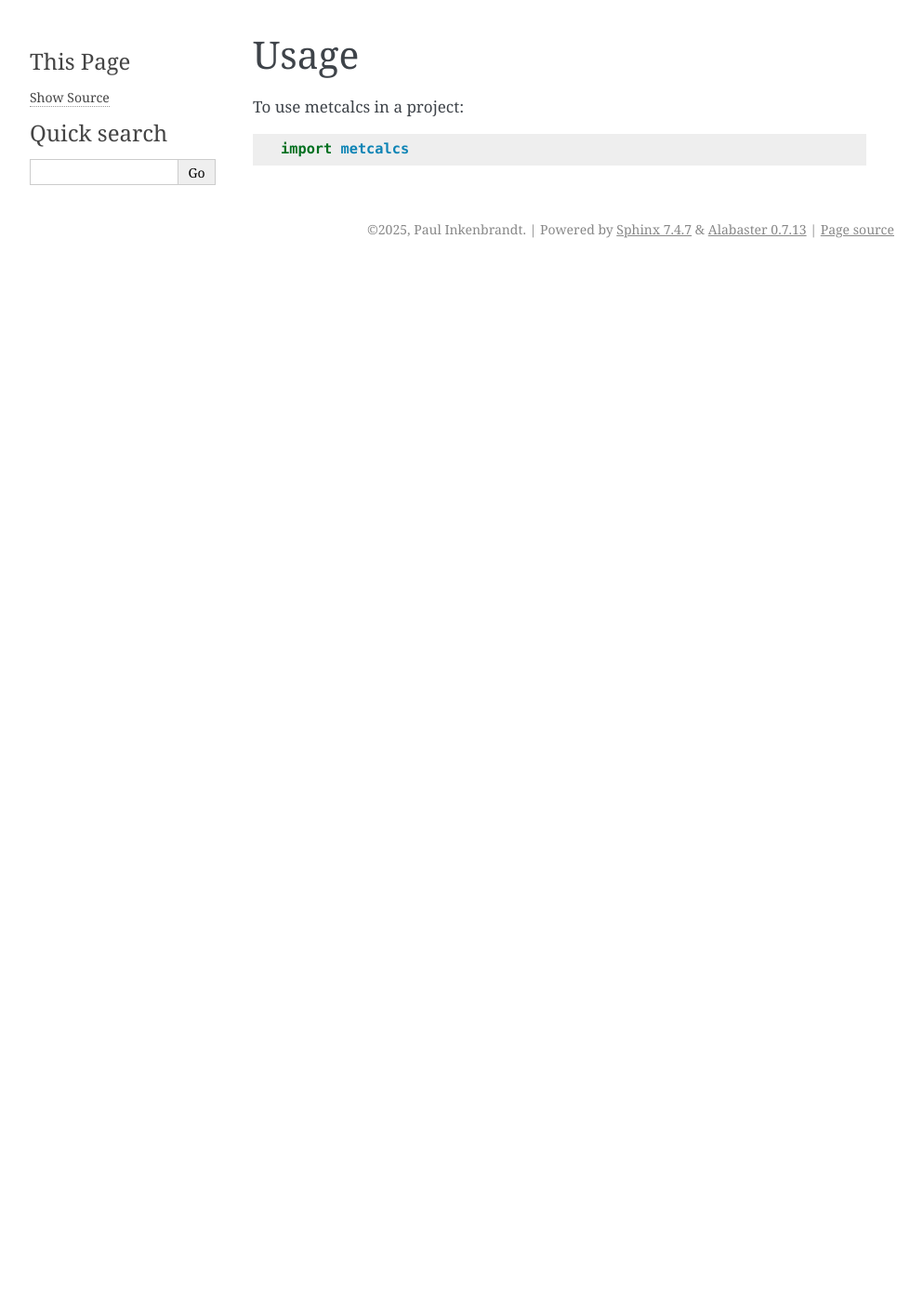
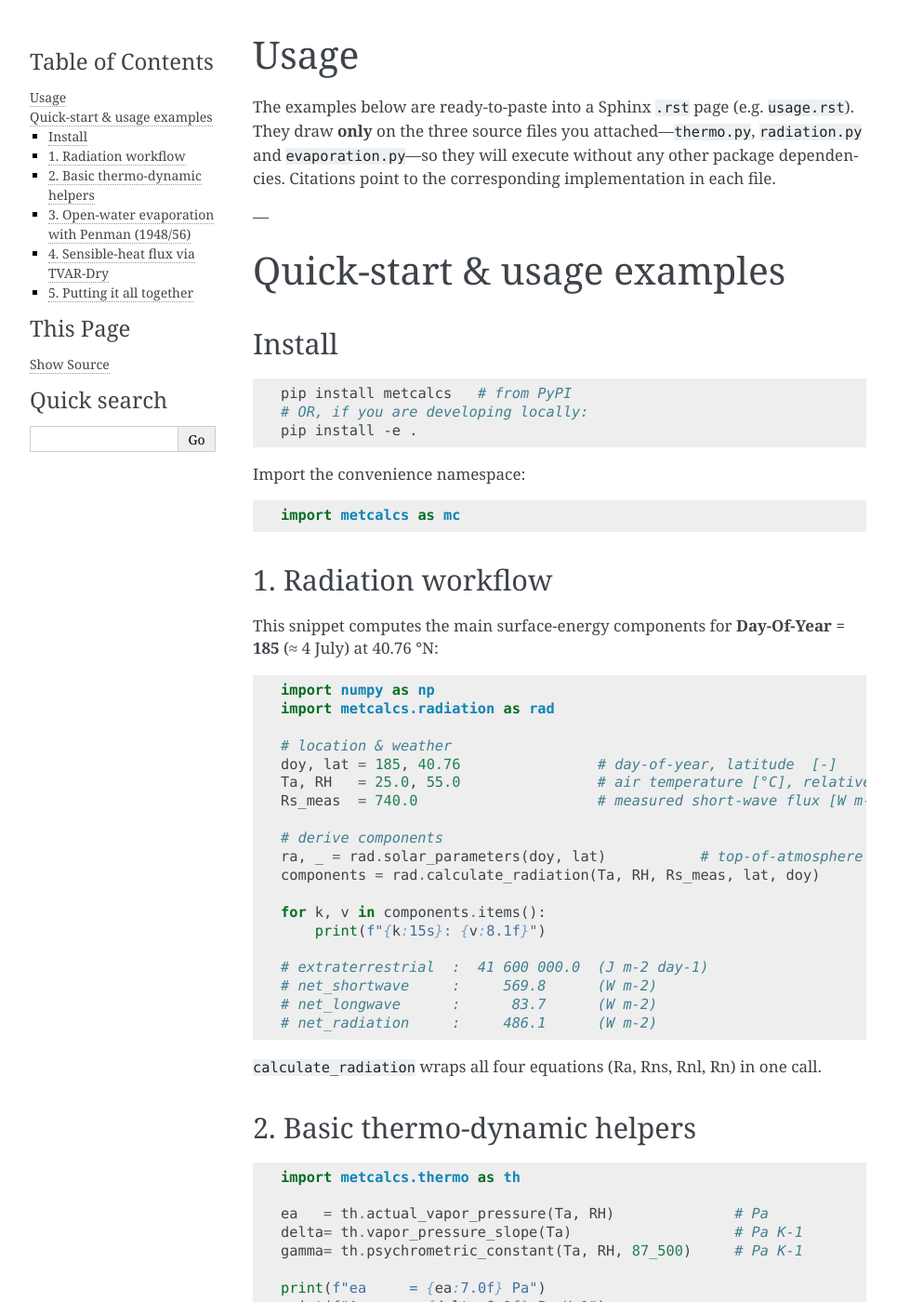
Before and after one commit to inkenbrandt/metcalcs, a Sphinx documentation site: the page built from docs/usage.rst, in a window 1280 px wide and 1400 px high. Shown: the whole window at 93% size, without its empty margins (148-1141 px from the left). Built offline with Sphinx 7.4.7, drawn with Linux system fonts in a browser that asks for light colours; some of the changed text lies outside the part shown.

Commit message:
Added Usage Documentation

```diff
--- a/docs/usage.rst
+++ b/docs/usage.rst
@@ -2,6 +2,163 @@
 Usage
 =====
 
-To use metcalcs in a project::
+The examples below are ready-to-paste into a Sphinx ``.rst`` page (e.g. ``usage.rst``).
+They draw **only** on the three source files you attached—``thermo.py``, ``radiation.py`` and ``evaporation.py``—so they will execute without any other package dependencies.
+Citations point to the corresponding implementation in each file.
 
-    import metcalcs
+---
+
+.. _metcalcs_examples:
+
+==============================
+Quick-start & usage examples
+==============================
+
+.. currentmodule:: metcalcs
+
+Install
+-------
+
+.. code-block:: bash
+
+   pip install metcalcs   # from PyPI
+   # OR, if you are developing locally:
+   pip install -e .
+
+Import the convenience namespace:
+
+.. code-block:: python
+
+   import metcalcs as mc
+
+
+1. Radiation workflow
+---------------------
+
+This snippet computes the main surface-energy components for **Day-Of-Year = 185** (≈ 4 July) at 40.76 °N:
+
+.. code-block:: python
+
+   import numpy as np
+   import metcalcs.radiation as rad
+
+   # location & weather
+   doy, lat = 185, 40.76                # day-of-year, latitude  [-]
+   Ta, RH   = 25.0, 55.0                # air temperature [°C], relative humidity [%]
+   Rs_meas  = 740.0                     # measured short-wave flux [W m-2]
+
+   # derive components
+   ra, _ = rad.solar_parameters(doy, lat)           # top-of-atmosphere J day-1
+   components = rad.calculate_radiation(Ta, RH, Rs_meas, lat, doy)
+
+   for k, v in components.items():
+       print(f"{k:15s}: {v:8.1f}")
+
+   # extraterrestrial  :  41 600 000.0  (J m-2 day-1)
+   # net_shortwave     :     569.8      (W m-2)
+   # net_longwave      :      83.7      (W m-2)
+   # net_radiation     :     486.1      (W m-2)
+
+``calculate_radiation`` wraps all four equations (Ra, Rns, Rnl, Rn) in one call.
+
+
+2. Basic thermo-dynamic helpers
+-------------------------------
+
+.. code-block:: python
+
+   import metcalcs.thermo as th
+
+   ea   = th.actual_vapor_pressure(Ta, RH)              # Pa
+   delta= th.vapor_pressure_slope(Ta)                   # Pa K-1
+   gamma= th.psychrometric_constant(Ta, RH, 87_500)     # Pa K-1
+
+   print(f"ea     = {ea:7.0f} Pa")
+   print(f"Δ      = {delta:6.1f} Pa K-1")
+   print(f"γ      = {gamma:6.1f} Pa K-1")
+
+These three functions underpin every evapotranspiration routine in *metcalcs*.
+
+
+3. Open-water evaporation with Penman (1948/56)
+-----------------------------------------------
+
+.. code-block:: python
+
+   import metcalcs.evaporation as ev
+
+   # daily, energy-integrated inputs (J m-2 day-1)
+   Rs_day  = 28.0e6                       # observed short-wave
+   Rext    = ra                           # from Section 1 (J day-1)
+
+   E0 = ev.penman_open_water(
+       airtemp = Ta,
+       rh      = RH,
+       airpress= 87_500,                  # Pa
+       Rs      = Rs_day,
+       Rext    = Rext,
+       u       = 3.0,                     # wind @ 2 m  [m s-1]
+       Z       = 1350                     # site elevation [m]
+   )
+
+   print(f"Open-water E₀ ≈ {E0:4.1f} mm day⁻¹")
+
+The function needs **only** six meteorological variables; long-wave terms are handled internally following Penman’s original cloudiness correction.
+
+
+4. Sensible-heat flux via TVAR-Dry
+----------------------------------
+
+For high-frequency (10–20 Hz) temperature measurements you can estimate *H* directly:
+
+.. code-block:: python
+
+   rho      = 1.06                       # kg m-3  (from thermo.air_density)
+   cp       = 1004.5                     # J kg-1 K-1
+   sigma_T  = 0.24                       # °C  (standard deviation, 30 min window)
+
+   H = th.h_tvardry(rho, cp, Ta, sigma_T,
+                    z = 4.0,             # sensor height [m]
+                    d = 0.6)             # displacement height [m]
+
+   print(f"Sensible heat flux: {H:5.1f} W m-2")
+
+This follows De Bruin et al. (1992) exactly (constants *C₁ = 2.9*, *C₂ = 28.4*).
+
+
+5. Putting it all together
+--------------------------
+
+Combine the preceding steps to build a minimal daily water-balance script:
+
+.. code-block:: python
+
+   import metcalcs.thermo      as th
+   import metcalcs.radiation   as rad
+   import metcalcs.evaporation as ev
+
+   # 1. radiation
+   _, Ra = rad.solar_parameters(doy, lat)
+   rad_comp = rad.calculate_radiation(Ta, RH, Rs_meas, lat, doy)
+
+   # 2. open-water evaporation
+   E0 = ev.penman_open_water(Ta, RH, 87_500,
+                             Rs_day  = Rs_meas * 86_400,  # convert W→J
+                             Rext    = Ra,
+                             u       = 3.0,
+                             Z       = 1350)
+
+   # 3. latent-vs-sensible split (Bowen ratio, etc.)
+   cp   = th.specific_heat(Ta, RH, 87_500)
+   rho  = th.air_density(Ta, RH, 87_500)
+   H    = th.h_tvardry(rho, cp, Ta, sigma_T=0.25, z=4.0)
+
+   print(f"Rn  = {rad_comp['net_radiation']:5.1f} W m-2")
+   print(f"E₀  = {E0:4.1f} mm day⁻¹")
+   print(f"H   = {H:5.1f} W m-2")
+
+Now you have **Rn, H** and **E₀**—enough to close a daily energy-balance or calibrate a more complex hydrologic model.
+
+---
+
+These examples are self-contained; copy them into your ``docs/usage.rst`` (or an *nbsphinx* notebook) and build with Sphinx’s default ``python -m sphinx -b html docs build``.
```
